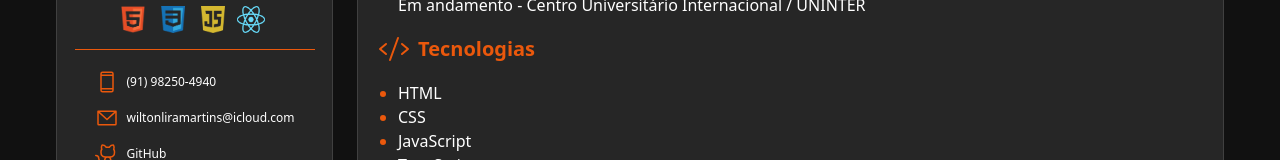
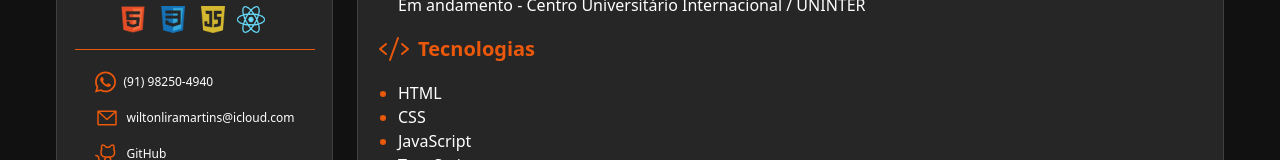
Before and after one commit to wiltonmartinsdev/My-Portfolio, a React (Vite) app: page /resume in a window 1280 px wide. Shown: the part 348-508 px from the top of the page. Built offline with nearby package versions, Linux system fonts and the light colour scheme.

Commit message:
feat: Add WhatsApp icon and update contact link in Aside component

```diff
--- a/src/components/Aside/Aside.tsx
+++ b/src/components/Aside/Aside.tsx
@@ -1,5 +1,4 @@
 import {
-	DeviceMobile,
 	EnvelopeSimple,
 	GithubLogo,
 	LinkedinLogo,
@@ -14,6 +13,7 @@ import HTMLLogo from "@/assets/htmlLogo.png";
 import JSLogo from "@/assets/jsLogo.png";
 import profileImage from "@/assets/perfil.png";
 import ReactLogo from "@/assets/reactLogo.png";
+import WhatsAppIcon from "@/assets/whatsAppIcon.svg";
 
 function Aside() {
 	const [isOpen, setIsOpen] = useState(false);
@@ -98,14 +98,16 @@ function Aside() {
 			{(isOpen || isLargeScreen) && (
 				<div className="w-72 text-white text-center border-t border-orange-600 mb-3 pt-5 space-y-3 px-2 lg:pl-5 lg:w-60">
 					<div className="flex items-center gap-2">
-						<DeviceMobile
-							size={24}
-							color="#ea580c"
+						<img
+							src={WhatsAppIcon}
+							alt=""
 						/>
 						<div className="text-left text-xs">
 							<a
 								className="hover:text-orange-600"
-								href="tel:+55 91 98250-4940">
+								href="https://wa.me/+5591982504940"
+								target="_blank"
+								rel="noopener noreferrer">
 								(91) 98250-4940
 							</a>
 						</div>
@@ -119,7 +121,8 @@ function Aside() {
 						<div className="text-left text-xs">
 							<a
 								className="hover:text-orange-600"
-								href="mailto:wiltonliramartins@icloud.com">
+								href="mailto:wiltonliramartins@icloud.com"
+								rel="noopener noreferrer">
 								wiltonliramartins@icloud.com
 							</a>
 						</div>
@@ -134,7 +137,8 @@ function Aside() {
 							<a
 								className="hover:text-orange-600"
 								href="https://github.com/wiltonmartinsdev"
-								target="_blank">
+								target="_blank"
+								rel="noopener noreferrer">
 								GitHub
 							</a>
 						</div>
@@ -149,7 +153,8 @@ function Aside() {
 							<a
 								className="hover:text-orange-600"
 								href="https://www.linkedin.com/in/wiltonliramartins"
-								target="_blank">
+								target="_blank"
+								rel="noopener noreferrer">
 								LinkedIn
 							</a>
 						</div>
```
Also changed, not shown: src/assets/whatsAppIcon.svg (added).
